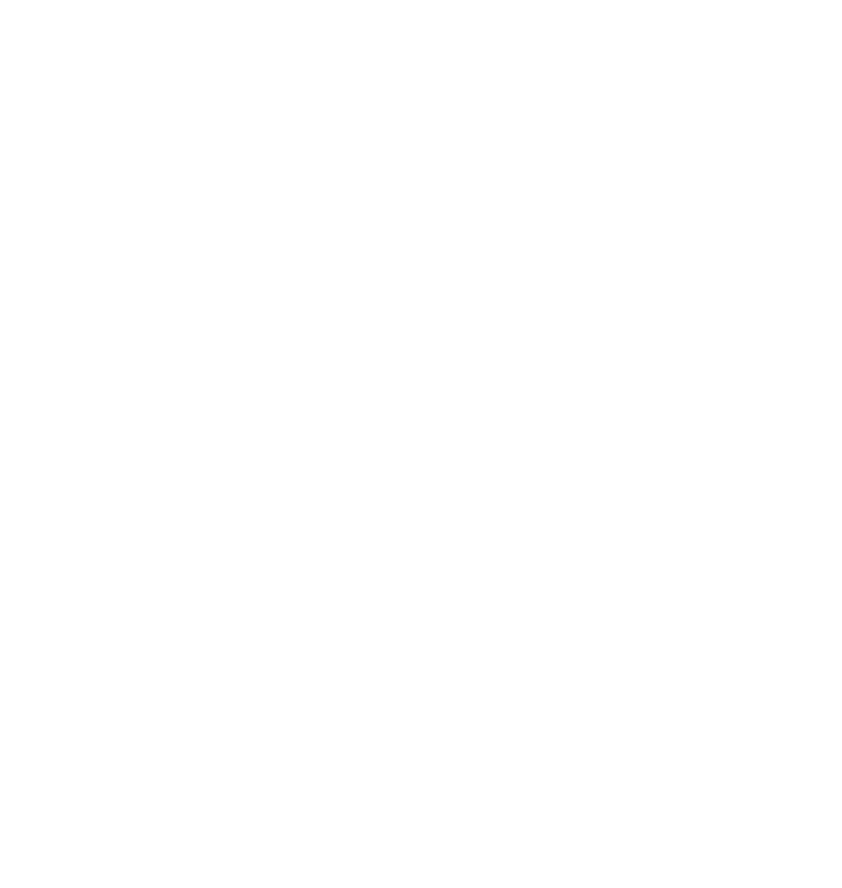
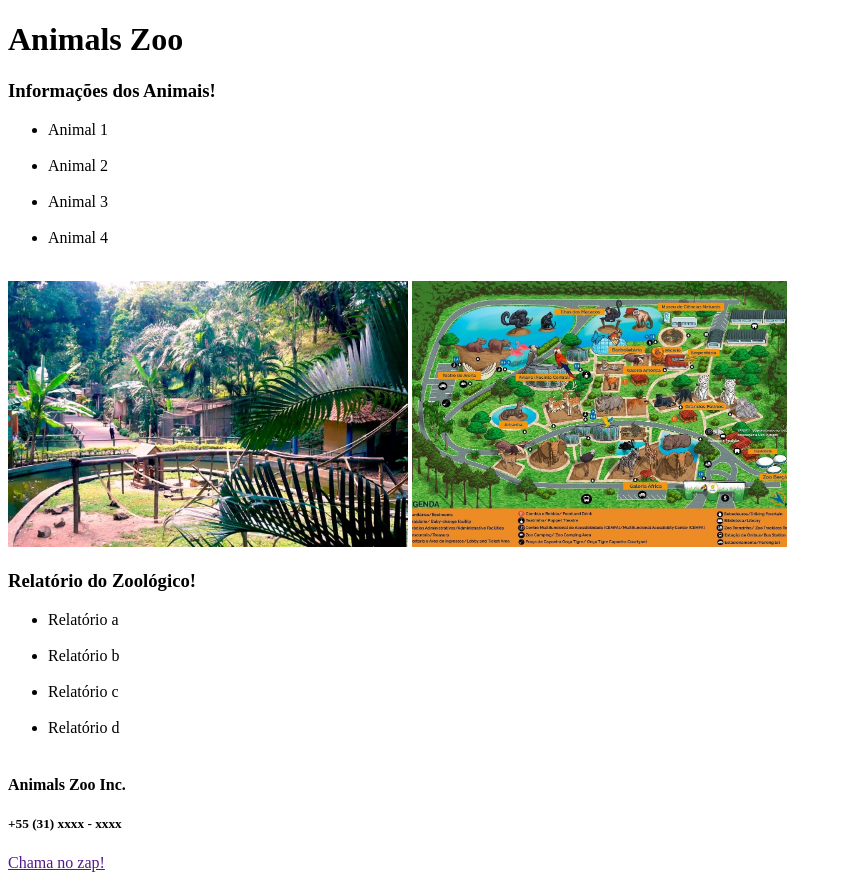
Before and after one commit to GustavoTorres94/animalsZoo, a plain HTML site: page index.html in a window 1280 px wide. Shown: the whole page, without its empty margins (0-842 px from the left). Before the commit the page ends 800 px from the top, so only its background shows below. Drawn offline with Linux system fonts and the light colour scheme.

Commit message:
site ZooCompleto

```diff
--- a/index.html
+++ b/index.html
@@ -7,6 +7,35 @@
     <title>Best Zoo Ever!!</title>
 </head>
 <body>
+    <header>
+        <h1> Animals Zoo</h1>
+    </header>
 
+    <h3>Informações dos Animais!</h3>
+    <p>
+        <ul>
+            <li>Animal 1</li><br>
+            <li>Animal 2</li><br>
+            <li>Animal 3</li><br>
+            <li>Animal 4</li><br>
+        </ul>
+    </p>
+    <img src="zoologico.jpg" alt="Foto Área dos Micos do Zoológico" width="400px">
+    <img src="mapa-zoo.jpeg" alt="Imagem gráfica do mapa do zoológico" width="375px">
+
+    <h3>Relatório do Zoológico!</h3>
+    <p>
+        <ul>
+            <li>Relatório a</li><br>
+            <li>Relatório b</li><br>
+            <li>Relatório c</li><br>
+            <li>Relatório d</li><br>
+        </ul>
+    </p>
+    <footer>
+        <h4>Animals Zoo Inc.</h4>
+        <h5>+55 (31) xxxx - xxxx </h5>
+        <p><a href="" target="_blank"> Chama no zap! </a></p>
+    </footer>
 </body>
 </html>
```
Also changed, not shown: mapa-zoo.jpeg (added), site.png (added), zoologico.jpg (added).
